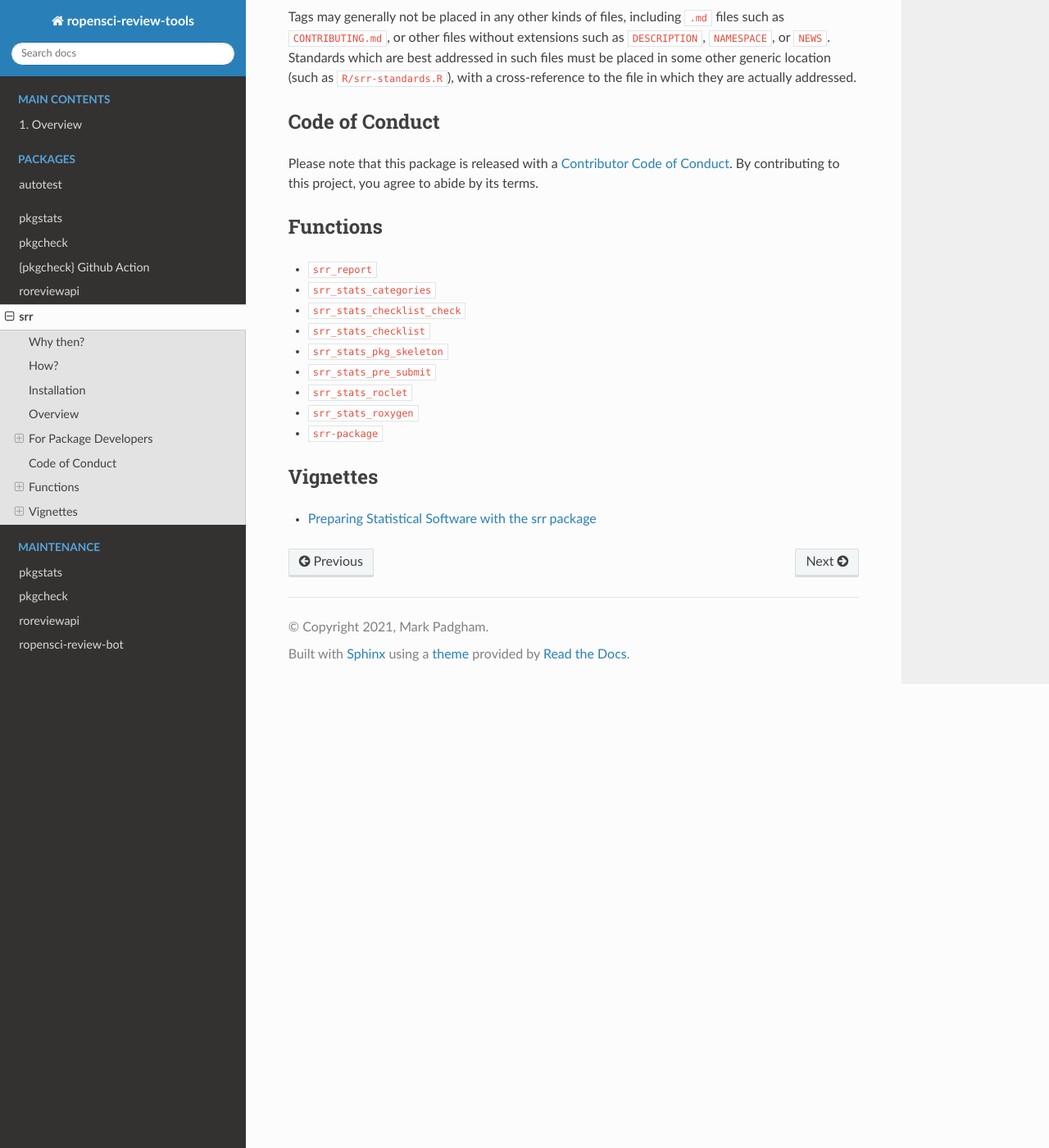
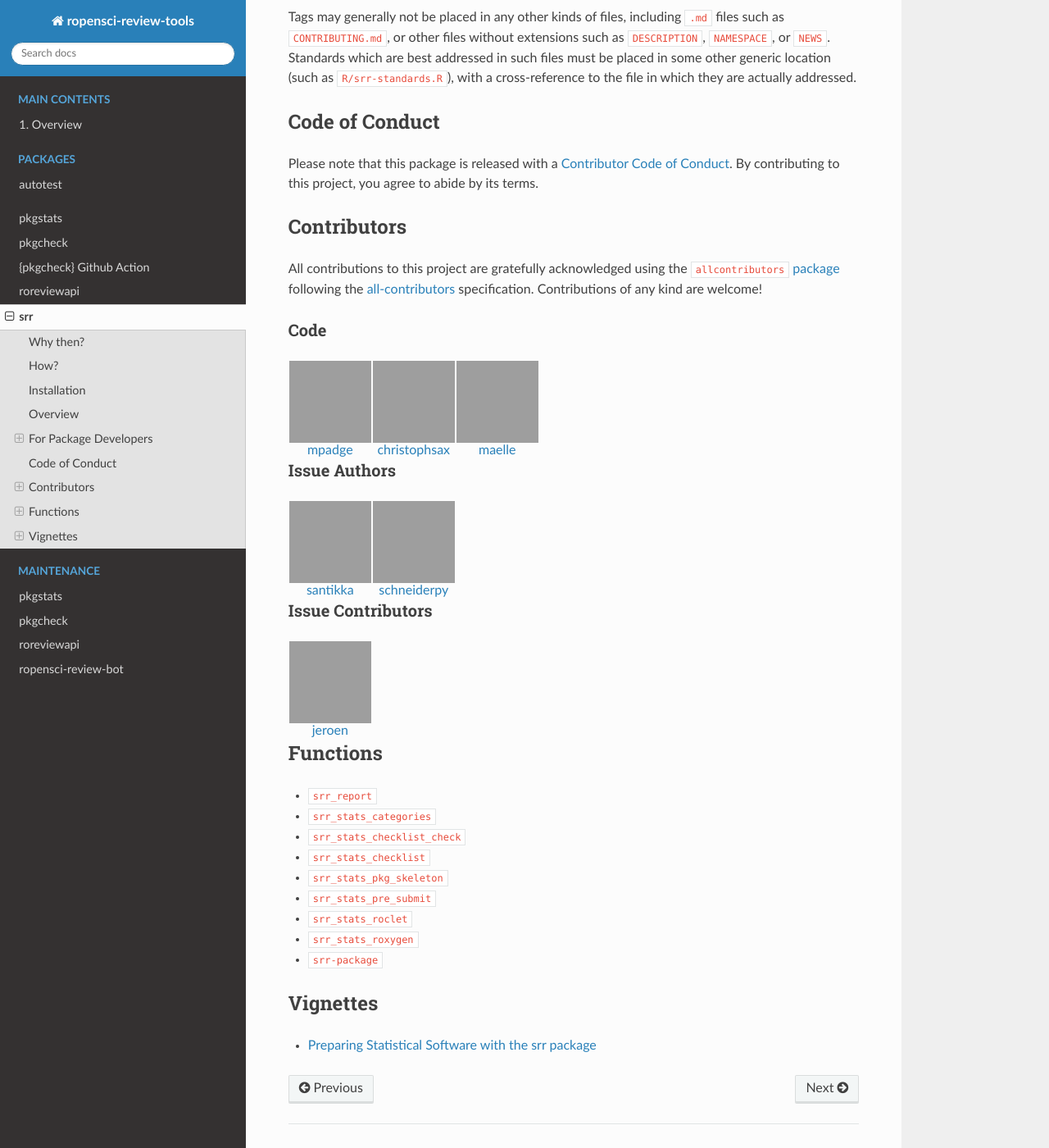
Before and after one commit to ropensci-review-tools/ropensci-review-tools, a Sphinx documentation site: the page built from docs/srr/srr.md, in a window 1280 px wide and 1400 px high, scrolled down 4562 px. Shown: the whole window at 82% size. Built offline with Sphinx 7.4.7 and the Read the Docs theme 2.0.0, drawn with Linux system fonts in a browser that asks for light colours; pages that are not in the unit, such as notebooks, are missing from menus; grey boxes are pictures that could not be loaded.

Commit message:
update srr readme with allcontribs section

````diff
--- a/docs/srr/srr.md
+++ b/docs/srr/srr.md
@@ -291,6 +291,84 @@ Please note that this package is released with a [Contributor Code of
 Conduct](https://ropensci.org/code-of-conduct/). By contributing to this
 project, you agree to abide by its terms.
 
+## Contributors
+
+
+<!-- ALL-CONTRIBUTORS-LIST:START - Do not remove or modify this section -->
+<!-- prettier-ignore-start -->
+<!-- markdownlint-disable -->
+
+All contributions to this project are gratefully acknowledged using the [`allcontributors` package](https://github.com/ropenscilabs/allcontributors) following the [all-contributors](https://allcontributors.org) specification. Contributions of any kind are welcome!
+
+### Code
+
+<table>
+
+<tr>
+<td align="center">
+<a href="https://github.com/mpadge">
+<img src="https://avatars.githubusercontent.com/u/6697851?v=4" width="100px;" alt=""/>
+</a><br>
+<a href="https://github.com/ropensci-review-tools/srr/commits?author=mpadge">mpadge</a>
+</td>
+<td align="center">
+<a href="https://github.com/christophsax">
+<img src="https://avatars.githubusercontent.com/u/1390827?v=4" width="100px;" alt=""/>
+</a><br>
+<a href="https://github.com/ropensci-review-tools/srr/commits?author=christophsax">christophsax</a>
+</td>
+<td align="center">
+<a href="https://github.com/maelle">
+<img src="https://avatars.githubusercontent.com/u/8360597?v=4" width="100px;" alt=""/>
+</a><br>
+<a href="https://github.com/ropensci-review-tools/srr/commits?author=maelle">maelle</a>
+</td>
+</tr>
+
+</table>
+
+
+### Issue Authors
+
+<table>
+
+<tr>
+<td align="center">
+<a href="https://github.com/santikka">
+<img src="https://avatars.githubusercontent.com/u/8639149?v=4" width="100px;" alt=""/>
+</a><br>
+<a href="https://github.com/ropensci-review-tools/srr/issues?q=is%3Aissue+author%3Asantikka">santikka</a>
+</td>
+<td align="center">
+<a href="https://github.com/schneiderpy">
+<img src="https://avatars.githubusercontent.com/u/77991319?u=4242d4c5942fced6368dd5c68221e6618092cbf8&v=4" width="100px;" alt=""/>
+</a><br>
+<a href="https://github.com/ropensci-review-tools/srr/issues?q=is%3Aissue+author%3Aschneiderpy">schneiderpy</a>
+</td>
+</tr>
+
+</table>
+
+
+### Issue Contributors
+
+<table>
+
+<tr>
+<td align="center">
+<a href="https://github.com/jeroen">
+<img src="https://avatars.githubusercontent.com/u/216319?u=bfe086cade8ccec09d43f3f2e1bb3b6304dc7ec6&v=4" width="100px;" alt=""/>
+</a><br>
+<a href="https://github.com/ropensci-review-tools/srr/issues?q=is%3Aissue+commenter%3Ajeroen">jeroen</a>
+</td>
+</tr>
+
+</table>
+
+<!-- markdownlint-enable -->
+<!-- prettier-ignore-end -->
+<!-- ALL-CONTRIBUTORS-LIST:END -->
+
 ## Functions
 
 ```{toctree}
````
